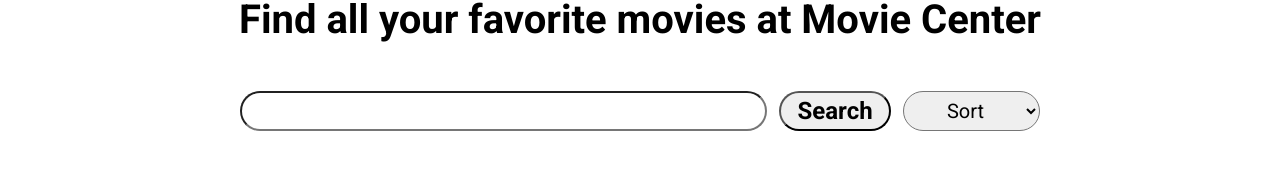
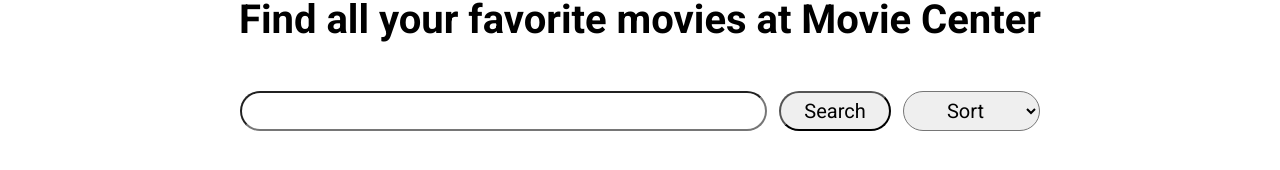
Before and after one commit to brandonbuhr/react-movie-database-app, a React (Create React App) app: page / in a window 1280 px wide. Shown: the part 172-342 px from the top of the page. Built offline with nearby package versions, Linux system fonts and the light colour scheme; no server answers.

Commit message:
updated styling

```diff
--- a/src/index.css
+++ b/src/index.css
@@ -85,8 +85,7 @@ h3 {
   padding: 8px;
 }
 .search__btn {
-  font-size: 24px;
-  font-weight: bold;
+  font-size: 20px;
   width: 170px;
   border-radius: 24px;
   margin-left: 12px;
@@ -143,6 +142,11 @@ MOVIE DISPLAY
 }
 .movie__year {
   font-size: 24px;
+}
+.small__description {
+  display: flex;
+  flex-direction: column;
+  align-items: center;
 }
 
 /*
--- a/src/pages/Home.jsx
+++ b/src/pages/Home.jsx
@@ -1,6 +1,5 @@
 import React, { useState, useEffect } from "react";
 import { Link } from "react-router-dom";
-
 
 const Home = () => {
   const [query, setQuery] = useState("");
@@ -115,16 +114,22 @@ const Home = () => {
               <div className="movies__list">
                 {movies.length > 0
                   ? movies.map((movie) => (
-                        <div className="movie">
-                      <Link to={`/movie/${movie.imdbID}`} key={movie.imdbID}>
+                      <div className="movie">
+                        <Link to={`/movie/${movie.imdbID}`} key={movie.imdbID}>
                           <img
                             src={movie.Poster}
                             alt={movie.Title}
                             className="movie__poster"
                           />
                           <h1 className="movie__title">{movie.Title}</h1>
-                      </Link>
-                        </div>
+                          <div className="small__description">
+
+                          <p>{movie.Year}</p>
+                          <p>Runtime: {movie.Runtime}</p>
+                          <p>Rating: {movie.imdbRating}/10</p>
+                          </div>
+                        </Link>
+                      </div>
                     ))
                   : !loading && <h3>No movies found</h3>}
               </div>
```
